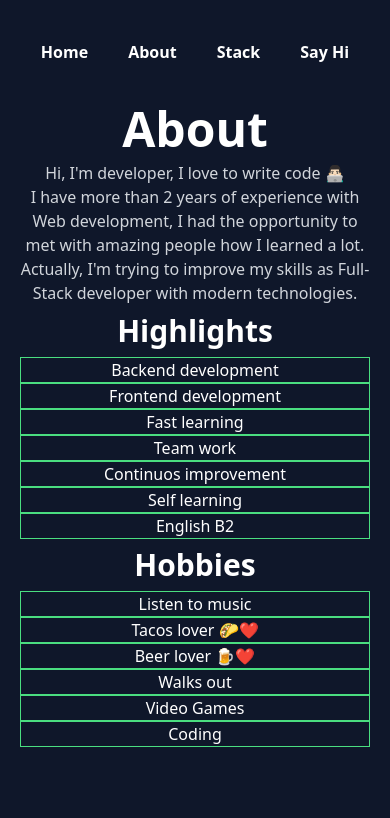
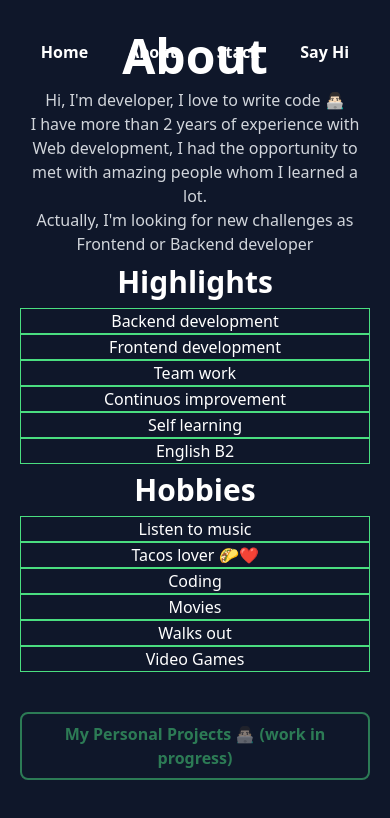
Before and after one commit to JosMigue/portfolio-react, a React (Create React App) app: page / in a window 390 px wide. Both pictures are taken after a click on the item "About". Shown: the top 818 px of the page. Built offline with nearby package versions, Linux system fonts and the light colour scheme.

Commit message:
Fix views and mobile view bugs

```diff
--- a/package.json
+++ b/package.json
@@ -1,7 +1,8 @@
 {
   "name": "portfoliov2",
   "version": "0.1.0",
-  "private": true,
+  "homepage":"https://josmigue.github.io/portfolio-react",
+  "private":true,
   "dependencies": {
     "@formkit/auto-animate": "^1.0.0-beta.3",
     "@testing-library/jest-dom": "^5.16.5",
@@ -13,6 +14,8 @@
     "web-vitals": "^2.1.4"
   },
   "scripts": {
+    "predeploy": "npm run build",
+    "deploy": "gh-pages -d build",
     "start": "react-scripts start",
     "build": "react-scripts build",
     "test": "react-scripts test",
@@ -38,6 +41,7 @@
   },
   "devDependencies": {
     "autoprefixer": "^10.4.12",
+    "gh-pages": "^4.0.0",
     "postcss": "^8.4.18",
     "tailwindcss": "^3.1.8"
   }
--- a/src/components/AboutMe.jsx
+++ b/src/components/AboutMe.jsx
@@ -4,6 +4,10 @@ import {useState} from 'react'
 export default function AboutMe(){
   const [section, setSection] = useState('main')
   const [portfolio, setPortfolio] = useState('react')
+  const styles ={
+    textHighlights: 'border border-green-400',
+    disabledButton:'py-2 px-4 bg-transparent border-2 border-green-400 rounded-lg font-bold text-green-400 disabled opacity-50 cursor-not-allowed'
+  }
   function About(){
     return (
       <>
@@ -13,37 +17,36 @@ export default function AboutMe(){
               <h1 className="text-5xl font-bold text-white text-center my-2 w-full">About</h1>
               <div>
                 <p className="text-gray-300 text-center">Hi, I'm developer, I love to write code 👨🏻‍💻</p>
-                <p className="text-gray-300 text-center">I have more than 2 years of experience with Web development, I had the opportunity to met with amazing people how I learned a lot.</p>
-                <p className="text-gray-300 text-center">Actually, I'm trying to improve my skills as Full-Stack developer with modern technologies.</p>
+                <p className="text-gray-300 text-center">I have more than 2 years of experience with Web development, I had the opportunity to met with amazing people whom I learned a lot.</p>
+                <p className="text-gray-300 text-center">Actually, I'm looking for new challenges as Frontend or Backend developer</p>
               </div>
 
             </div>
             <div className="flex flex-wrap justify-center">
               <h2 className="text-3xl w-full font-bold text-white text-center my-2">Highlights</h2>
               <div className="grid lg:grid-cols-2 grid-cols-1 w-full text-center text-white">
-                <p className="border border-green-400 ">Backend development</p>
-                <p className="border border-green-400 ">Frontend development</p>
-                <p className="border border-green-400 ">Fast learning</p>
-                <p className="border border-green-400 ">Team work</p>
-                <p className="border border-green-400 ">Continuos improvement</p>
-                <p className="border border-green-400 ">Self learning</p>
-                <p className="border border-green-400 ">English B2</p>
+                <p className={styles.textHighlights} >Backend development</p>
+                <p className={styles.textHighlights} >Frontend development</p>
+                <p className={styles.textHighlights} >Team work</p>
+                <p className={styles.textHighlights} >Continuos improvement</p>
+                <p className={styles.textHighlights} >Self learning</p>
+                <p className={styles.textHighlights} >English B2</p>
               </div>
             </div>
             <div className="flex flex-wrap justify-center">
               <h2 className="text-3xl w-full font-bold text-white text-center my-2">Hobbies</h2>
               <div className="grid lg:grid-cols-2 grid-cols-1 w-full text-center text-white">
-                <p className="border border-green-400 ">Listen to music</p>
-                <p className="border border-green-400 ">Tacos lover 🌮❤️</p>
-                <p className="border border-green-400 ">Beer lover 🍺❤️</p>
-                <p className="border border-green-400 ">Walks out</p>
-                <p className="border border-green-400 ">Video Games</p>
-                <p className="border border-green-400 ">Coding</p>
+                <p className={styles.textHighlights} >Listen to music</p>
+                <p className={styles.textHighlights} >Tacos lover 🌮❤️</p>
+                <p className={styles.textHighlights} >Coding</p>
+                <p className={styles.textHighlights} >Movies</p>
+                <p className={styles.textHighlights} >Walks out</p>
+                <p className={styles.textHighlights} >Video Games</p>
               </div>
             </div>
-{/*             <div className="flex flex-wrap justify-center my-10"> // Future features
-              <button onClick={() => setSection(section => section = 'projects')} className="py-2 px-4 bg-transparent border-2 border-green-400 rounded-lg font-bold text-green-400">My Personal Projects 👨🏻‍💻</button>
-            </div> */}
+            <div className="flex flex-wrap justify-center my-10">
+              <button disabled="true" onClick={() => setSection(section => section = 'projects')} className={styles.disabledButton}>My Personal Projects 👨🏻‍💻 (work in progress)</button>
+            </div>
           </div>
         </MainSection>
       </>
--- a/src/components/Main.jsx
+++ b/src/components/Main.jsx
@@ -9,6 +9,7 @@ export default function Main(){
     startContent: 'flex flex-col lg:justify-start justify-center lg:items-start items-center',
     img:'rounded-full border-dotted border-8 border-green-400 profile-img'
   }
+
   return(
     <>
       <MainSection>
--- a/src/components/networking/Network.jsx
+++ b/src/components/networking/Network.jsx
@@ -1,2 +1,2 @@
-const Network = ({url, icon, name}) => <a className="hover:scale-110 tranform trasition-all ease-in-out duration-200 "href={url} target="__blank"><img className="lg:w-10 w-6" src={icon} alt={name}/></a>
+const Network = ({url, icon, name}) => <a className="hover:scale-110 transform transition-all ease-in-out duration-200 "href={url} target="__blank"><img className="lg:w-10 w-6" src={icon} alt={name}/></a>
 export default Network
--- a/src/components/networking/Social.jsx
+++ b/src/components/networking/Social.jsx
@@ -2,6 +2,7 @@ import Network from './Network'
 import instagram from '../../assets/img/instagram.svg'
 import linkedin from '../../assets/img/linkedin.svg'
 import github from '../../assets/img/github.svg'
+
 function Social(){
   return(
     <>
--- /dev/null
+++ b/src/documentation.js
@@ -0,0 +1,17 @@
+//Arrow functions
+const sayHi = () => {
+    console.log('Hi');
+}
+
+const sayName = (name) => {
+    console.log(name);
+}
+
+// Conventional functions
+function sayHello(){
+    console.log('Hello');
+}
+
+function sayNameC(name){
+    console.log(name);
+}
```
Also changed, not shown: 1 other file (tests, documents, lock files or other folders).
